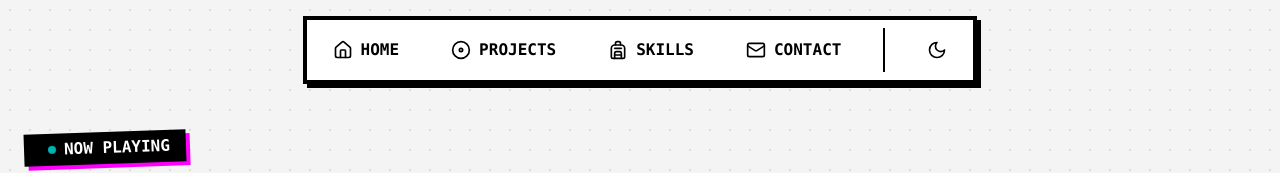
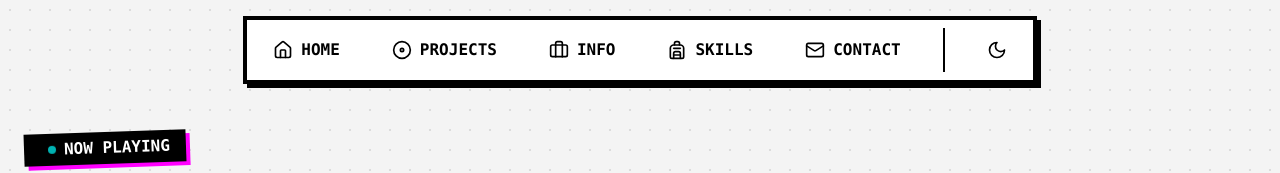
Before and after one commit to HAEROOL/portfolio-web, a Next.js app: page / in a window 1280 px wide. Shown: the top 173 px of the page. Built offline with nearby package versions, Linux system fonts and the light colour scheme.

Commit message:
feat: nav에 info  추가

```diff
--- a/src/components/main/Navigation.tsx
+++ b/src/components/main/Navigation.tsx
@@ -1,7 +1,7 @@
 "use client";
 
 import { motion } from "motion/react";
-import { Home, Disc, Backpack, Mail, Moon, Sun } from "lucide-react";
+import { Home, Disc, Backpack, Mail, Moon, Sun, Briefcase } from "lucide-react";
 import { useTheme } from "next-themes";
 import { useEffect, useState } from "react";
 
@@ -25,6 +25,7 @@ export const Navigation = () => {
   const navItems = [
     { icon: <Home size={20} />, label: "HOME", id: "home" },
     { icon: <Disc size={20} />, label: "PROJECTS", id: "projects" },
+    { icon: <Briefcase size={20} />, label: "INFO", id: "experience" },
     { icon: <Backpack size={20} />, label: "SKILLS", id: "skills" },
     { icon: <Mail size={20} />, label: "CONTACT", id: "contact" },
   ];
```
